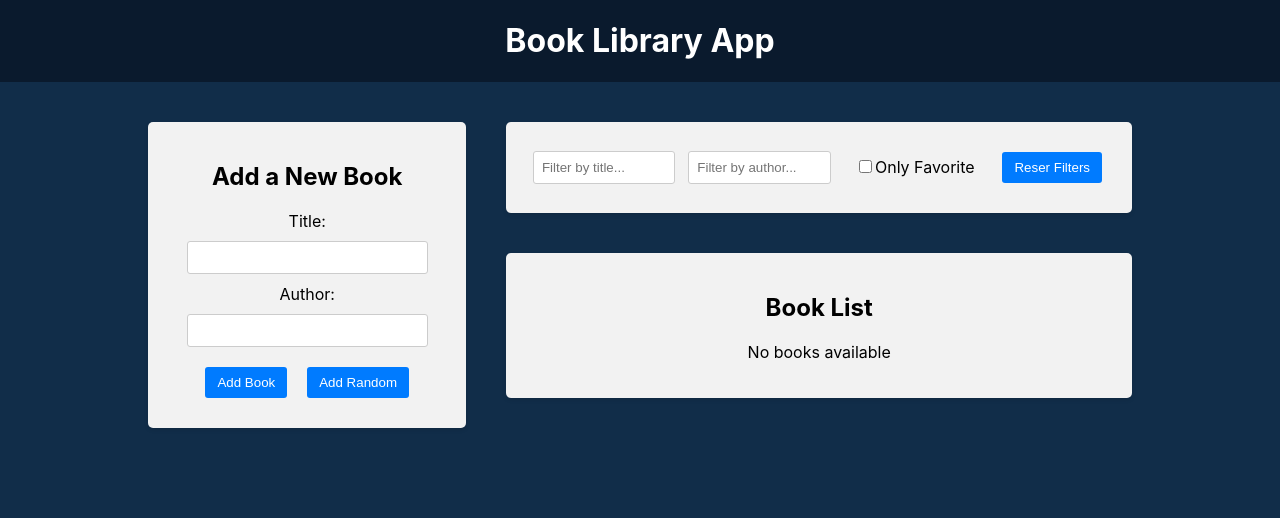
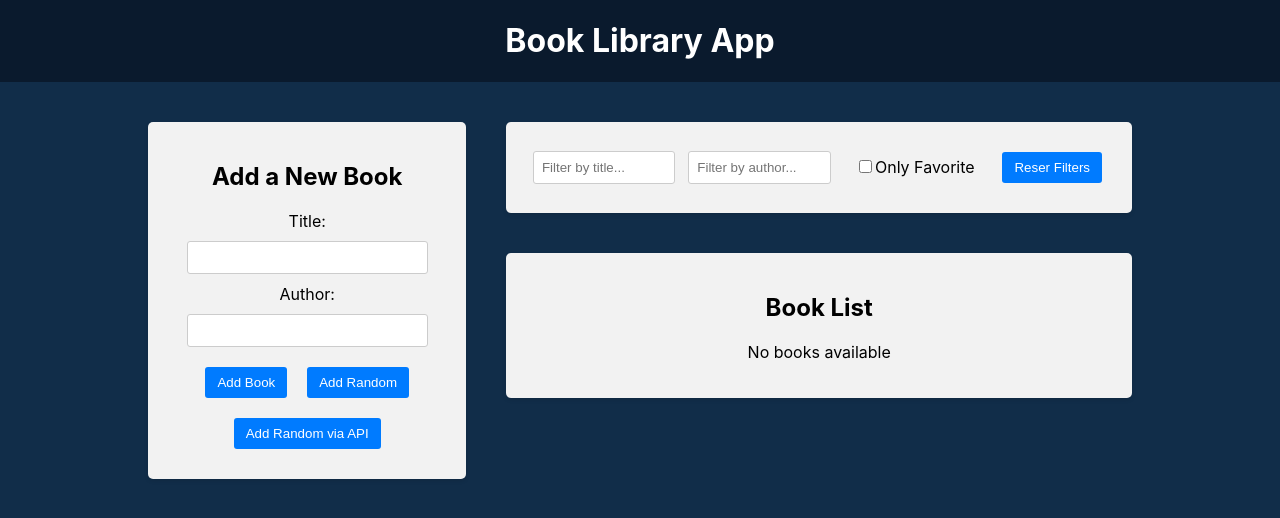
Before and after one commit to KirillPrushak/react-redux, a React (Create React App) app in the folder frontend/: page / in a window 1280 px wide. Shown: the top 518 px of the page. Built offline with nearby package versions, Linux system fonts and the light colour scheme.

Commit message:
Add random book via API

```diff
--- a/frontend/package.json
+++ b/frontend/package.json
@@ -8,6 +8,7 @@
     "@testing-library/jest-dom": "^6.6.3",
     "@testing-library/react": "^16.3.0",
     "@testing-library/user-event": "^13.5.0",
+    "axios": "^1.9.0",
     "react": "^19.1.0",
     "react-dom": "^19.1.0",
     "react-icons": "^5.5.0",
--- a/frontend/src/components/BookForm/BookForm.js
+++ b/frontend/src/components/BookForm/BookForm.js
@@ -1,5 +1,6 @@
 import { useState } from 'react';
 import { useDispatch } from 'react-redux';
+import axios from 'axios';
 import { addBook } from '../../redux/slices/booksSlice';
 import createBookWithID from '../../utils/createBookWithID';
 import booksData from '../../data/books.json';
@@ -29,6 +30,17 @@
     }
   };
 
+  const handleAddRandomBookViaAPI = async () => {
+    try {
+      const res = await axios.get('http://localhost:4000/random-book');
+      if (res?.data?.title && res?.data?.author) {
+        dispatch(addBook(createBookWithID(res.data)));
+      }
+    } catch (error) {
+      console.log('Error fetching random book', error);
+    }
+  };
+
   return (
     <div className="app-block book-form">
       <h2>Add a New Book</h2>
@@ -55,6 +67,9 @@
         <button type="button" onClick={handleAddRandomBook}>
           Add Random
         </button>
+        <button type="button" onClick={handleAddRandomBookViaAPI}>
+          Add Random via API
+        </button>
       </form>
     </div>
   );
```
Also changed, not shown: 1 other file (tests, documents, lock files or other folders).
